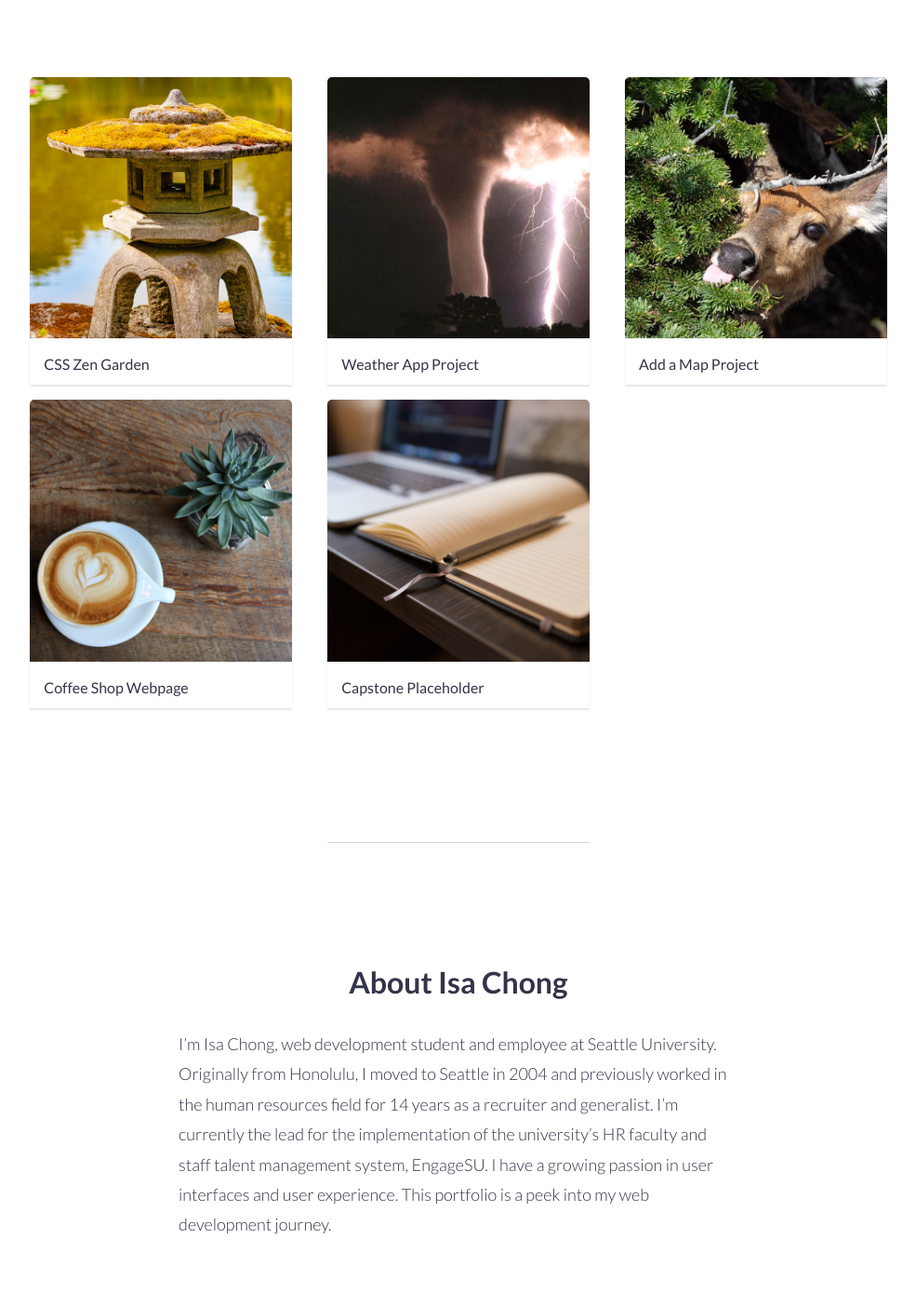
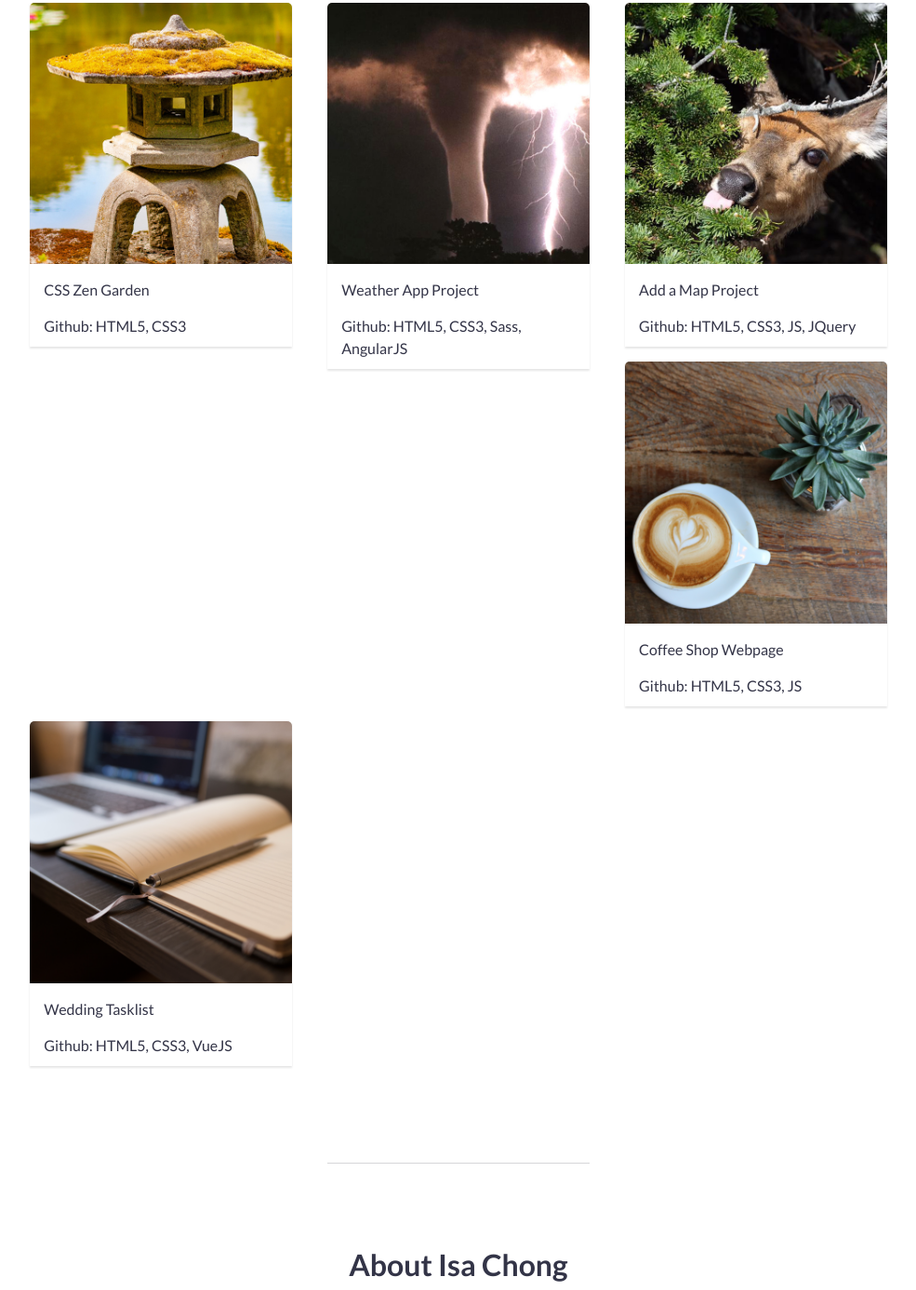
Before and after one commit to ichong/ichong.github.io, a plain HTML site: page index.html in a window 1280 px wide. Shown: the part 635-2023 px from the top of the page at 93% size, without its empty margins (147-1132 px from the left). Drawn offline with nearby package versions, Linux system fonts and the light colour scheme.

Commit message:
Updates
Style, github URLs, capstone project

```diff
--- a/index.html
+++ b/index.html
@@ -34,7 +34,7 @@
             <br>
             <span class="font-light">UX Designer, Technical Analyst</span>
           </h2>
-          <p class="center">I'm Interested in learning and connecting about web development, UX/UI, design, community and youth development in STEM!</p>
+          <p class="center">I'm interested in learning and connecting about web development, UX/UI, design, community and youth development in STEM!</p>
       </div>
 
       <div class="col-4 hidden-sm"></div>
@@ -48,6 +48,8 @@
           <a href="http://madebyisa.com/wats1010-css-zen-garden" class="thumbnail" alt="css zen garden">
             <img src="images/projects/noam-garden.png" class="thumbnail" alt="css zen garden">
             <div class="project-meta">CSS Zen Garden</div>
+          <a href="https://github.com/ichong/wats1010-css-zen-garden">
+            <div class="project-code">Github: HTML5, CSS3</div>
           </a>
         </div>
 
@@ -55,6 +57,8 @@
           <a href="http://madebyisa.com/forecastapp/#/" class="thumbnail" alt="weather app project">
             <img src="images/projects/weather.png" class="thumbnail" alt="weather app">
             <div class="project-meta">Weather App Project</div>
+          <a href="https://github.com/ichong/forecastapp">
+            <div class="project-code">Github: HTML5, CSS3, Sass, AngularJS</div>
           </a>
         </div>
 
@@ -62,6 +66,8 @@
           <a href="http://madebyisa.com/wats1020-add-a-map" class="thumbnail" alt="map project">
             <img src="images/projects/mtrainier.png" class="thumbnail" alt="mt rainier map project">
             <div class="project-meta">Add a Map Project</div>
+          <a href="https://github.com/ichong/wats1020-add-a-map">
+            <div class="project-code">Github: HTML5, CSS3, JS, JQuery</div>
           </a>
         </div>
 
@@ -69,13 +75,17 @@
           <a href="http://madebyisa.com/wats1020-final" class="thumbnail" alt="Coffee Shop Page">
             <img src="images/projects/coffee.png" class="thumbnail" alt="Coffe Shop Page">
             <div class="project-meta">Coffee Shop Webpage</div>
+          <a href="https://github.com/ichong/wats1020-final">
+            <div class="project-code">Github: HTML5, CSS3, JS</div>
           </a>
         </div>
 
         <div class="col-4 project">
-          <a href="" class="thumbnail" alt="capstone project">
+          <a href="http://madebyisa.com/capstone-project" class="thumbnail" alt="capstone project">
             <img src="images/projects/capstone.png" class="thumbnail" alt="capstone project">
-            <div class="project-meta">Capstone Placeholder</div>
+            <div class="project-meta">Wedding Tasklist</div>
+          <a href="https://github.com/ichong/capstone-project">
+            <div class="project-code">Github: HTML5, CSS3, VueJS</div>
           </a>
         </div>
 
@@ -94,7 +104,7 @@
         <div class="col-2 hidden-sm"></div>
         <div class="col-8">
             <h2 class="center">About Isa Chong</h2>
-            <p>I’m Isa Chong, web development student and employee at Seattle University. Originally from Honolulu, I moved to Seattle in 2004 and previously worked in the human resources field for 14 years as a recruiter and generalist. I’m currently the lead for the implementation of the university’s HR faculty and staff talent management system, EngageSU. I have a growing passion in user interfaces and user experience. This portfolio is a peek into my web development journey.</p>
+            <p>Web development student and IT staff at Seattle University. Originally from Honolulu, I moved to Seattle in 2004 and previously worked in the human resources field for 14 years as a recruiter and generalist. I’m currently the lead for the implementation of the university’s HR faculty and staff talent management system, EngageSU. I have a growing passion in user interfaces and user experience. This portfolio is a peek into my web development journey.</p>
         </div>
 
         <div class="col-4 hidden-sm"></div>
--- a/stylesheets/site.css
+++ b/stylesheets/site.css
@@ -16,7 +16,7 @@ hr {
 	border: none;
 	border-top: 1px solid #D6D6D8;
 	background: transparent;
-	margin: 80px 0;
+	margin: 40px 0;
 }
 
 .container {
@@ -86,6 +86,11 @@ ul.navigation li {
 	padding: 10px 15px;
 }
 
+.project div.project-code {
+	padding: 5px 15px;
+	padding-bottom: 10px;
+}
+
 .project img {
 	width: 100%;
 	border: none;
```
